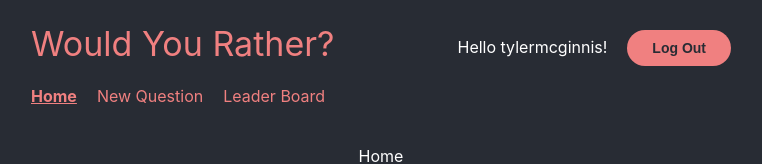
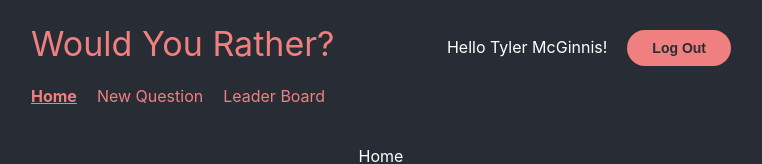
Before and after one commit to AlbertVilaCalvo/React-Redux-Udacity-WouldYouRather, a React (Create React App) app: page /login in a window 1280 px wide. Both pictures are taken after a click on the button "Log In". Shown: the top 164 px of the page, without its empty margins (259-1021 px from the left). Built offline with nearby package versions, Linux system fonts and the light colour scheme.

Commit message:
Add useLoggedUser hook

```diff
--- a/src/App.js
+++ b/src/App.js
@@ -7,14 +7,14 @@ import {
   Route,
   Switch,
 } from 'react-router-dom'
-import { useDispatch, useSelector } from 'react-redux'
+import { useDispatch } from 'react-redux'
+import useLoggedUser from './loggeduser/useLoggedUser'
 import { logIn, logOut } from './loggeduser/loggedUser'
 import LoginForm from './components/LoginForm'
 
 function App() {
   const dispatch = useDispatch()
-  const loggedUser = useSelector((state) => state.loggedUser)
-  console.log('loggedUser', loggedUser)
+  const loggedUser = useLoggedUser()
 
   return (
     <Router>
@@ -27,7 +27,7 @@ function App() {
             {loggedUser !== null ? (
               <div>
                 <span className="header-hello-username">
-                  Hello {loggedUser}!
+                  Hello {loggedUser.name}!
                 </span>
                 <button
                   className="button button-primary"
--- /dev/null
+++ b/src/loggeduser/useLoggedUser.js
@@ -0,0 +1,10 @@
+import { useSelector } from 'react-redux'
+
+export default function useLoggedUser() {
+  const loggedUser = useSelector((state) => state.loggedUser)
+  const users = useSelector((state) => state.users)
+  if (loggedUser !== null && users !== null) {
+    return users[loggedUser]
+  }
+  return null
+}
```
